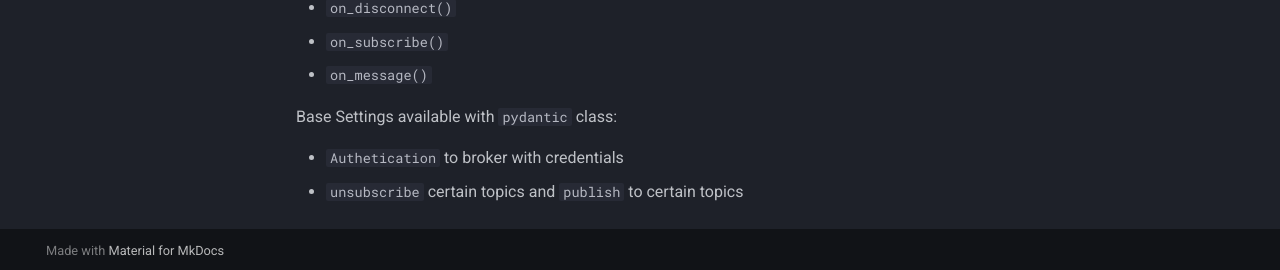
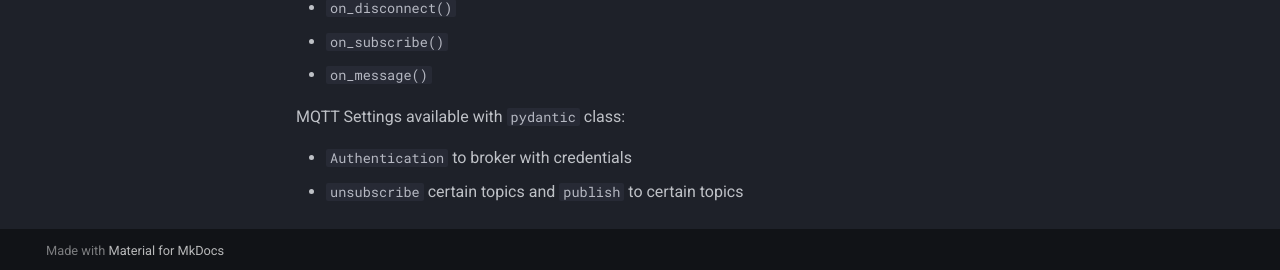
Before and after one commit to sabuhish/fastapi-mqtt, an MkDocs documentation site: the page built from docs/index.md, in a window 1280 px wide and 979 px high. Shown: the part 706-976 px from the top of the window. Built offline with MkDocs 1.6.1 and Material for MkDocs 9.7.7, drawn with Linux system fonts in a browser that asks for light colours; comment, search, counter and statistics services are not loaded.

Commit message:
✏️ Fix typo in docs

```diff
--- a/docs/index.md
+++ b/docs/index.md
@@ -27,7 +27,7 @@ MQTT specification avaliable with help decarator methods using callbacks:
 - `on_subscribe() `
 - `on_message() `
 
-Base Settings available with `pydantic` class:
+MQTT Settings available with `pydantic` class:
 
-- `Authetication` to broker with credentials
+- `Authentication` to broker with credentials
 - `unsubscribe` certain topics and `publish` to certain topics
```
Also changed, not shown: README.md (+2 -2 lines).
